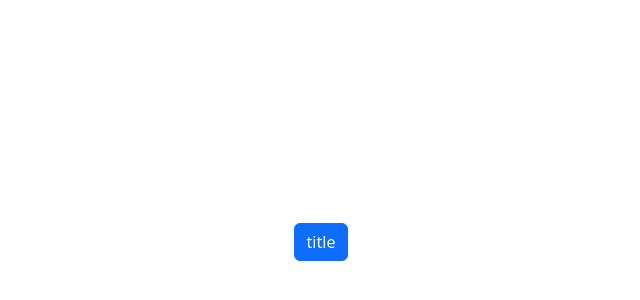
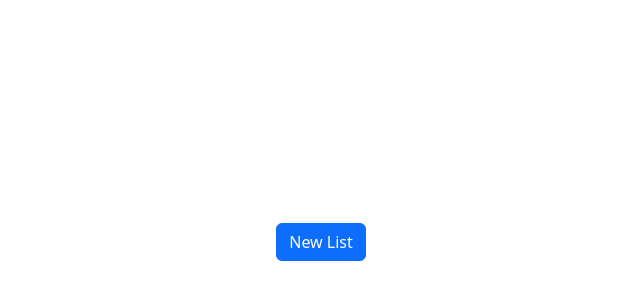
Before and after one commit to giovannialayan/listlist, a React (Vite) app: page / in a window 1280 px wide. Shown: the part 158-458 px from the top of the page, without its empty margins (319-959 px from the left). Built offline with nearby package versions, Linux system fonts and the light colour scheme.

Commit message:
added list saving to local storage. changed group positions to be an object instead of a map because of local storage

```diff
--- a/package.json
+++ b/package.json
@@ -12,6 +12,7 @@
   },
   "dependencies": {
     "bootstrap": "^5.3.2",
+    "lodash": "^4.17.21",
     "react": "^18.2.0",
     "react-bootstrap": "^2.10.1",
     "react-dom": "^18.2.0",
@@ -19,6 +20,7 @@
     "uid": "^2.0.2"
   },
   "devDependencies": {
+    "@types/lodash": "^4.14.202",
     "@types/react": "^18.2.55",
     "@types/react-dom": "^18.2.19",
     "@typescript-eslint/eslint-plugin": "^6.21.0",
--- a/src/App.tsx
+++ b/src/App.tsx
@@ -1,21 +1,25 @@
 import './App.css';
-import { useState } from 'react';
+import { useEffect, useRef, useState } from 'react';
 import { ListData } from './interfaces';
 import ListPage from './pages/ListPage';
 import HomePage from './pages/HomePage';
+import _ from 'lodash';
+
+const localStoragePrefix = 'listlist.';
+const listsKey = 'lists';
+
+const defaultList: ListData = { title: 'List', items: [], groups: [], properties: [], id: 0 };
 
 function App() {
   const initData: ListData = {
     title: 'title',
+    id: 0,
     items: [
       {
         name: 'first',
         id: 0,
         groups: [0, 1],
-        groupPositions: new Map([
-          [0, 0],
-          [1, 0],
-        ]),
+        groupPositions: { 0: 0, 1: 0 },
         properties: [
           { name: 'notes', data: 'c' },
           { name: 'prop', data: '' },
@@ -25,10 +29,7 @@ function App() {
         name: 'second',
         id: 1,
         groups: [0, 2],
-        groupPositions: new Map([
-          [0, 1],
-          [2, 0],
-        ]),
+        groupPositions: { 0: 1, 2: 0 },
         properties: [
           { name: 'notes', data: 'a' },
           { name: 'prop', data: '' },
@@ -38,10 +39,7 @@ function App() {
         name: 'third',
         id: 2,
         groups: [0, 3],
-        groupPositions: new Map([
-          [0, 2],
-          [3, 0],
-        ]),
+        groupPositions: { 0: 2, 3: 0 },
         properties: [
           { name: 'notes', data: 'b' },
           { name: 'prop', data: '' },
@@ -51,7 +49,7 @@ function App() {
         name: 'fourth',
         id: 3,
         groups: [4],
-        groupPositions: new Map([[4, 0]]),
+        groupPositions: { 4: 0 },
         properties: [
           { name: 'notes', data: '' },
           { name: 'prop', data: '' },
@@ -61,7 +59,7 @@ function App() {
         name: 'fifth',
         id: 4,
         groups: [5],
-        groupPositions: new Map([[5, 0]]),
+        groupPositions: { 5: 0 },
         properties: [
           { name: 'notes', data: '' },
           { name: 'prop', data: '' },
@@ -126,22 +124,76 @@ function App() {
       },
     ],
   };
-  // const [listData, setListData] = useState({ groups: ['Default'], items: [] } as ListData);
-  const [listData, setListData] = useState(initData);
+  const [listData, setListData] = useState({} as ListData);
+  const [listTitles, setListTitles] = useState([] as string[]);
+  const [currentPage, setCurrentPage] = useState(0);
+  const shouldSave = useRef(false);
 
-  const [currentPage, setCurrentPage] = useState(0);
+  useEffect(() => {
+    const lists = localStorage.getItem(localStoragePrefix + listsKey);
+
+    if (lists) {
+      const listDatas: ListData[] = JSON.parse(lists);
+      setListTitles(
+        listDatas.map((list) => {
+          return list.title;
+        })
+      );
+    }
+  }, []);
+
+  useEffect(() => {
+    if (shouldSave.current) {
+      saveList();
+    }
+
+    shouldSave.current = false;
+  }, [listData]);
+
+  const saveList = () => {
+    const lists = localStorage.getItem(localStoragePrefix + listsKey);
+    if (lists) {
+      const listDatas: ListData[] = JSON.parse(lists);
+      listDatas[listData.id] = listData;
+      localStorage.setItem(localStoragePrefix + listsKey, JSON.stringify(listDatas));
+    }
+  };
+
+  const saveMode = (mode: boolean) => {
+    shouldSave.current = mode;
+  };
 
   const openList = (index: number) => {
-    //get listData from localStorag
-    //set listData to new listData
+    //get listData from localStorage
+    //set listData to selected listData
+    const lists = localStorage.getItem(localStoragePrefix + listsKey);
+
+    if (lists) {
+      const listDatas: ListData[] = JSON.parse(lists);
+      setListData(listDatas[index]);
+      setCurrentPage(1);
+    }
+  };
+
+  const newList = () => {
+    const lists = localStorage.getItem(localStoragePrefix + listsKey);
+    if (lists) {
+      const listDatas: ListData[] = JSON.parse(lists);
+      const newListData = { ...defaultList, id: listDatas.length };
+      localStorage.setItem(localStoragePrefix + listsKey, JSON.stringify([...listDatas, newListData]));
+      setListData(newListData);
+    } else {
+      localStorage.setItem(localStoragePrefix + listsKey, JSON.stringify([defaultList]));
+      setListData(_.cloneDeep(defaultList));
+    }
 
     setCurrentPage(1);
   };
 
   return (
     <>
-      {currentPage === 0 && <HomePage listTitles={[listData.title]} openList={openList}></HomePage>}
-      {currentPage === 1 && <ListPage listData={listData} setListData={setListData}></ListPage>}
+      {currentPage === 0 && <HomePage listTitles={listTitles} openList={openList} newList={newList}></HomePage>}
+      {currentPage === 1 && <ListPage listData={listData} setListData={setListData} saveMode={saveMode} setCurrentPage={setCurrentPage}></ListPage>}
     </>
   );
 }
--- a/src/components/list/List.tsx
+++ b/src/components/list/List.tsx
@@ -42,8 +42,8 @@ function List({ listData, editItemGroupPos, editItem, editGroup, editGroupPos, e
   };
 
   const onItemDragEnd = (event: React.DragEvent) => {
-    const dropPos = dragOverItem.groupPositions.get(dropGroup);
-    const dragPos = draggingItem.groupPositions.get(dropGroup);
+    const dropPos = dragOverItem.groupPositions[dropGroup];
+    const dragPos = draggingItem.groupPositions[dropGroup];
 
     if (dropPos !== undefined && dragPos !== undefined) {
       editItemGroupPos(draggingItem, dropGroup, dragPos, dropPos);
--- a/src/components/list/ListControls.tsx
+++ b/src/components/list/ListControls.tsx
@@ -90,6 +90,7 @@ function ListControls({ groups, properties, addGroup, addItem, addProperty }: Pr
         {!groupAddMode && !itemAddMode && !propertyAddMode && (
           <>
             <Button
+              disabled={groups.length === 0}
               onClick={() => {
                 setItemAddMode(true);
               }}
--- a/src/components/list/ListItem.tsx
+++ b/src/components/list/ListItem.tsx
@@ -37,7 +37,7 @@ function ListItem({ item, parentGroup, groupSettings, editItem, onDragStart, onD
           <MdDragHandle />
         </div>
         <div>
-          {!editMode && `${groupSettings.numbered ? item.groupPositions.get(parentGroup)! + 1 + '. ' : ''}${item.name}`}
+          {!editMode && `${groupSettings.numbered ? item.groupPositions[parentGroup] + 1 + '. ' : ''}${item.name}`}
           {editMode && (
             <input
               value={item.name}
--- a/src/interfaces/IItem.ts
+++ b/src/interfaces/IItem.ts
@@ -4,7 +4,7 @@ interface Item {
   name: string;
   id: number;
   groups: number[];
-  groupPositions: Map<number, number>;
+  groupPositions: { [key: number]: number };
   properties: ItemProperty[];
 }
 
--- a/src/interfaces/IListData.ts
+++ b/src/interfaces/IListData.ts
@@ -6,6 +6,7 @@ interface ListData {
   properties: string[];
   groups: Group[];
   title: string;
+  id: number;
 }
 
 export default ListData;
--- a/src/pages/HomePage.tsx
+++ b/src/pages/HomePage.tsx
@@ -3,11 +3,13 @@ import { Button } from 'react-bootstrap';
 interface Props {
   listTitles: string[];
   openList: (index: number) => void;
+  newList: () => void;
 }
 
-function HomePage({ listTitles, openList }: Props) {
+function HomePage({ listTitles, openList, newList }: Props) {
   return (
     <div>
+      <Button onClick={newList}>New List</Button>
       {listTitles.map((title, index) => {
         return (
           <div key={index}>
--- a/src/pages/ListPage.tsx
+++ b/src/pages/ListPage.tsx
@@ -11,13 +11,16 @@ import {
   itemPositionSort,
   itemPropertySort,
 } from '../utils';
+import { FaArrowLeft } from 'react-icons/fa';
 
 interface Props {
   listData: ListData;
   setListData: (list: ListData) => void;
+  saveMode: (mode: boolean) => void;
+  setCurrentPage: (index: number) => void;
 }
 
-function ListPage({ listData, setListData }: Props) {
+function ListPage({ listData, setListData, saveMode, setCurrentPage }: Props) {
   const addGroup = (groupName: string, parentGroup: number) => {
     const newGroup: Group = {
       name: groupName,
@@ -40,6 +43,8 @@ function ListPage({ listData, setListData }: Props) {
       ...listData,
       groups: nextGroups,
     });
+
+    saveMode(true);
   };
 
   const addItem = (itemName: string, itemGroups: number[], itemProperties: ItemProperty[]) => {
@@ -47,13 +52,7 @@ function ListPage({ listData, setListData }: Props) {
       name: itemName,
       id: listData.items.length,
       groups: itemGroups,
-      groupPositions: new Map(
-        itemGroups.map((itemGroup) => {
-          const lastIndex = listData.groups[itemGroup].size;
-          listData.groups[itemGroup].size++;
-          return [itemGroup, lastIndex];
-        })
-      ),
+      groupPositions: itemGroups.reduce((a, v) => ({ ...a, [v]: listData.groups[v].size }), {}),
       properties: itemProperties,
     };
 
@@ -61,6 +60,7 @@ function ListPage({ listData, setListData }: Props) {
     const groupItems: Item[][] = [];
 
     for (let i = 0; i < itemGroups.length; i++) {
+      if (listData.groups[itemGroups[i]].settings.autoSort) {
         groupItems.push(
           getGroupItems(newItemArr, itemGroups[i]).sort((a, b) => itemPropertySort(a, b, listData.groups[itemGroups[i]].settings.sortByProperty))
         );
@@ -70,14 +70,24 @@ function ListPage({ listData, setListData }: Props) {
         }
 
         for (let j = 0; j < groupItems[i].length; j++) {
-        groupItems[i][j].groupPositions.set(itemGroups[i], j);
+          groupItems[i][j].groupPositions = { ...groupItems[i][j].groupPositions, [itemGroups[i]]: j };
+        }
       }
     }
 
     setListData({
       ...listData,
+      groups: listData.groups.map((group) => {
+        if (itemGroups.includes(group.id)) {
+          return { ...group, size: group.size + 1 };
+        } else {
+          return group;
+        }
+      }),
       items: newItemArr,
     });
+
+    saveMode(true);
   };
 
   const addProperty = (propertyName: string) => {
@@ -85,6 +95,8 @@ function ListPage({ listData, setListData }: Props) {
       ...listData,
       properties: [...listData.properties, propertyName],
     });
+
+    saveMode(true);
   };
 
   const editItemGroupPos = (editItem: Item, groupId: number, prevPos: number, newPos: number) => {
@@ -96,13 +108,15 @@ function ListPage({ listData, setListData }: Props) {
     itemsInGroup.splice(newPos, 0, editItem);
 
     for (let i = 0; i < itemsInGroup.length; i++) {
-      itemsInGroup[i].groupPositions.set(groupId, i);
+      itemsInGroup[i].groupPositions = { ...itemsInGroup[i].groupPositions, [groupId]: i };
     }
 
     setListData({
       ...listData,
       items: listData.items,
     });
+
+    saveMode(true);
   };
 
   const editItem = (itemId: number, editedItem: Item) => {
@@ -116,6 +130,8 @@ function ListPage({ listData, setListData }: Props) {
         }
       }),
     });
+
+    saveMode(true);
   };
 
   const editGroup = (groupId: number, editedGroup: Group) => {
@@ -129,10 +145,14 @@ function ListPage({ listData, setListData }: Props) {
         }
       }),
     });
+
+    saveMode(true);
   };
 
   const editTitle = (title: string) => {
     setListData({ ...listData, title });
+
+    saveMode(true);
   };
 
   const editGroupPos = (groupId: number, prevPos: number, newPos: number) => {
@@ -167,6 +187,8 @@ function ListPage({ listData, setListData }: Props) {
         }
       }),
     });
+
+    saveMode(true);
   };
 
   const editGroupSettings = (groupId: number, newSettings: GroupSettings) => {
@@ -180,6 +202,8 @@ function ListPage({ listData, setListData }: Props) {
         }
       }),
     });
+
+    saveMode(true);
   };
 
   const sortItems = (groupId: number) => {
@@ -192,7 +216,7 @@ function ListPage({ listData, setListData }: Props) {
     }
 
     for (let i = 0; i < groupItems.length; i++) {
-      groupItems[i].groupPositions.set(groupId, i);
+      groupItems[i].groupPositions = { ...groupItems[i].groupPositions, [groupId]: i };
       groupItemsIds.push(groupItems[i].id);
     }
 
@@ -206,12 +230,19 @@ function ListPage({ listData, setListData }: Props) {
         }
       }),
     });
+
+    saveMode(true);
   };
 
   //remove item note: keep item.id same as index in listdata.items
 
   return (
     <>
+      <div>
+        <a onClick={() => setCurrentPage(0)}>
+          <FaArrowLeft />
+        </a>
+      </div>
       <ListTitle editTitle={editTitle}>{listData.title}</ListTitle>
       <ListControls
         groups={listData.groups}
--- a/src/utils.ts
+++ b/src/utils.ts
@@ -2,8 +2,8 @@ import Group from './interfaces/IGroup';
 import Item from './interfaces/IItem';
 
 const itemPositionSort = (itemA: Item, itemB: Item, group: number) => {
-  const aPos = itemA.groupPositions.get(group);
-  const bPos = itemB.groupPositions.get(group);
+  const aPos = itemA.groupPositions[group];
+  const bPos = itemB.groupPositions[group];
   if (aPos !== undefined && bPos !== undefined) {
     return aPos - bPos;
   } else {
```
Also changed, not shown: 1 other file (tests, documents, lock files or other folders). Lines whose indentation alone changed are shown as unchanged.
